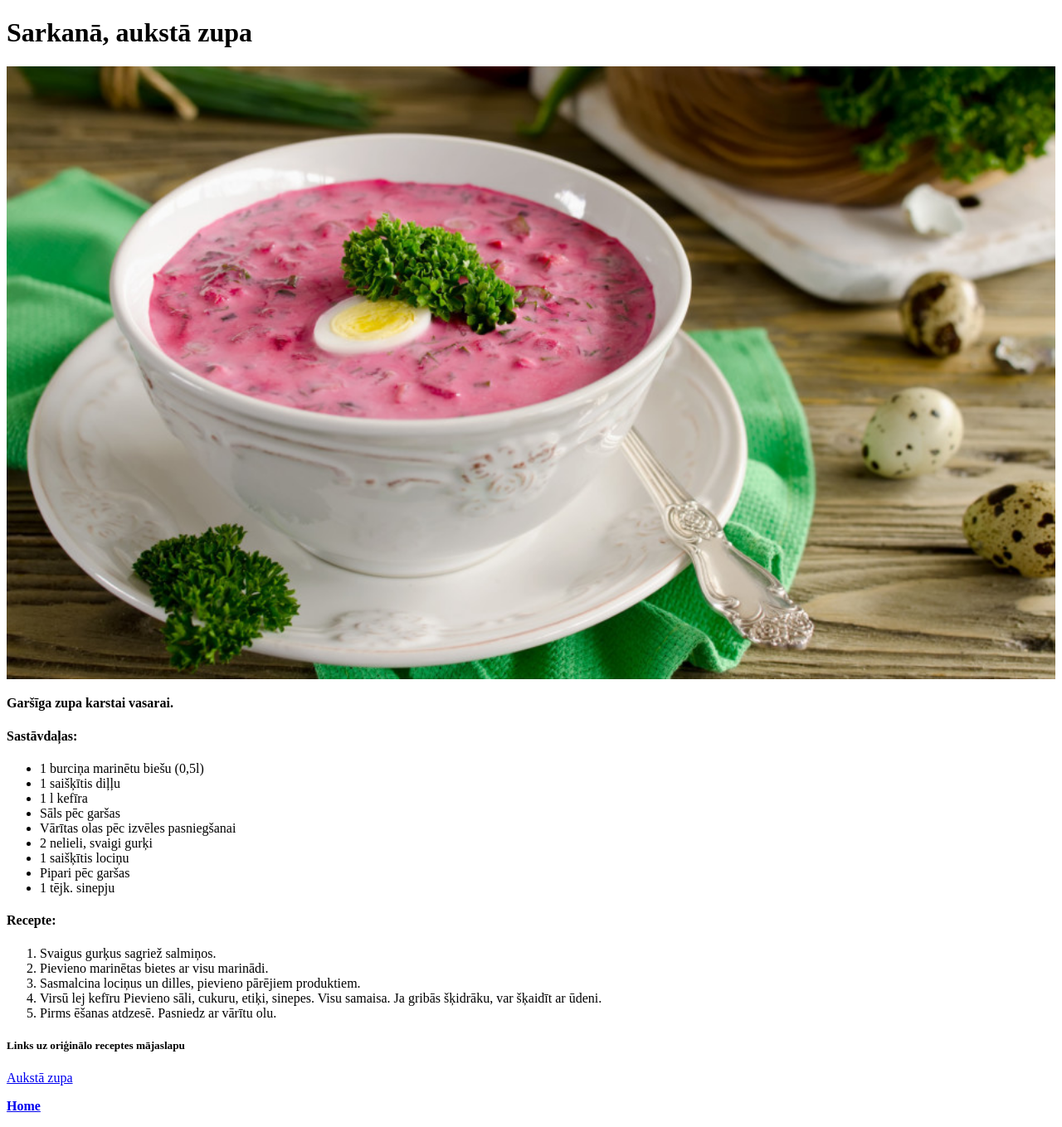
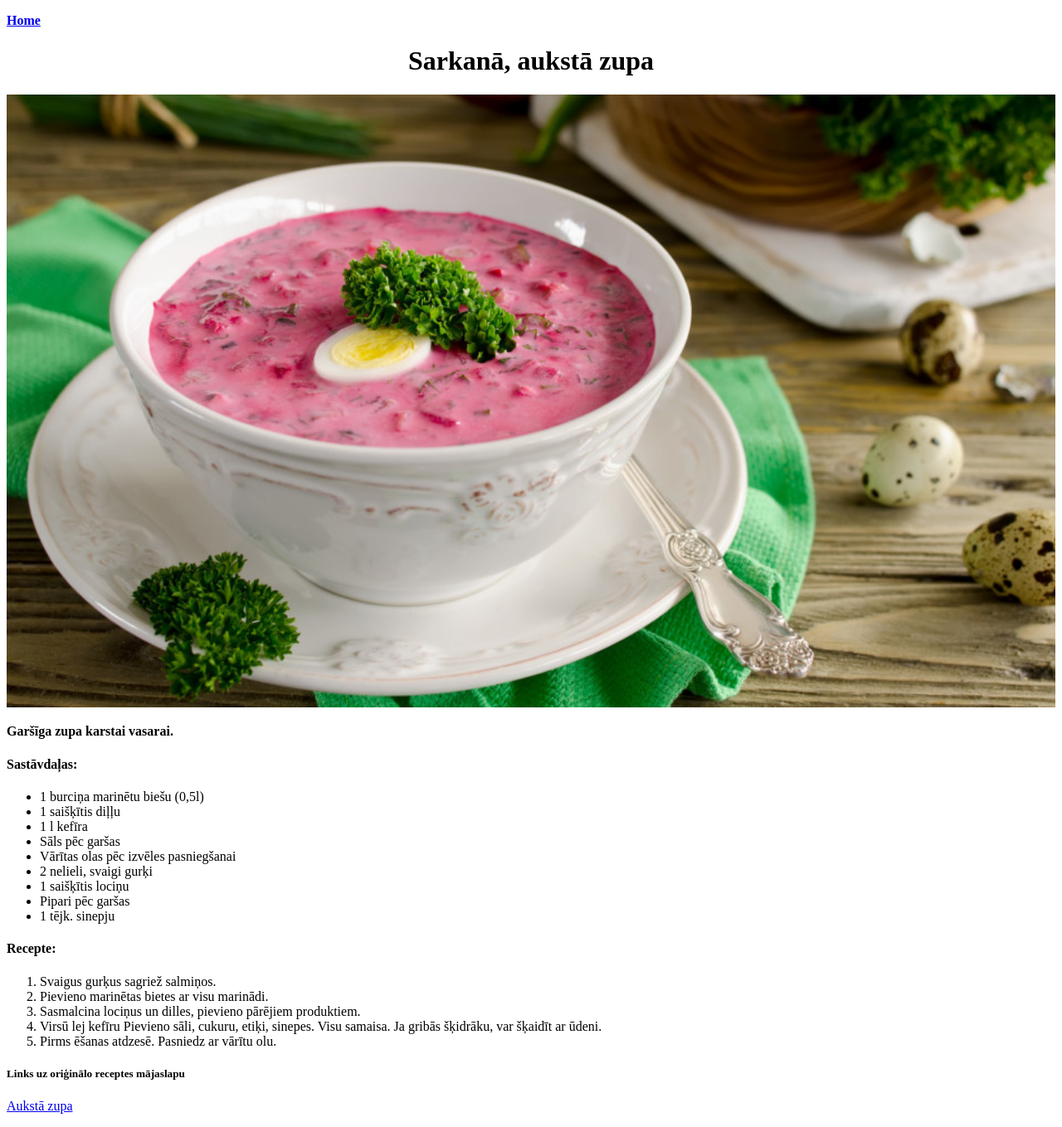
Before and after one commit to jk-web-admin-0722/Receptes_JR, a plain HTML site: page receptes/Auksta_zupa.html in a window 1280 px wide. Shown: the whole page at 83% size. Drawn offline with Linux system fonts and the light colour scheme.

Commit message:
Labojumi 2.0

```diff
--- a/receptes/Auksta_zupa.html
+++ b/receptes/Auksta_zupa.html
@@ -5,9 +5,9 @@
     <meta name="viewport" content="width=device-width, initial-scale=1.0">
     <title>Aukstā zupa</title>
 <body>
+    <p><a href="../index.html"><strong>Home</strong></a></p>
 
-<h1>Sarkanā, aukstā zupa</h1>
-
+    <h1 style="text-align:center ;">Sarkanā, aukstā zupa</h1>
     <img src="../atteli/zupa.jpg" alt="zupa" style="width:100% ;">
     <p><strong>Garšīga zupa karstai vasarai.</strong></p>
 
@@ -34,10 +34,7 @@
     </ol>
 
     <h5>Links uz oriģinālo receptes mājaslapu</h5>
-
     <p><a href="https://receptes.tvnet.lv/recepte/6178-sarkana-auksta-zupa">Aukstā zupa</a></p>
-<p><a href="/index.html"><strong>Home</strong>
-</a></p>
 
 </body>
 </html>
```
Also changed, not shown: index.html (+4 -3 lines), receptes/Cukgalas_plovs.html (+1 -2 lines), receptes/Manna_putra.html (+2 -4 lines). Lines whose indentation alone changed are shown as unchanged.
